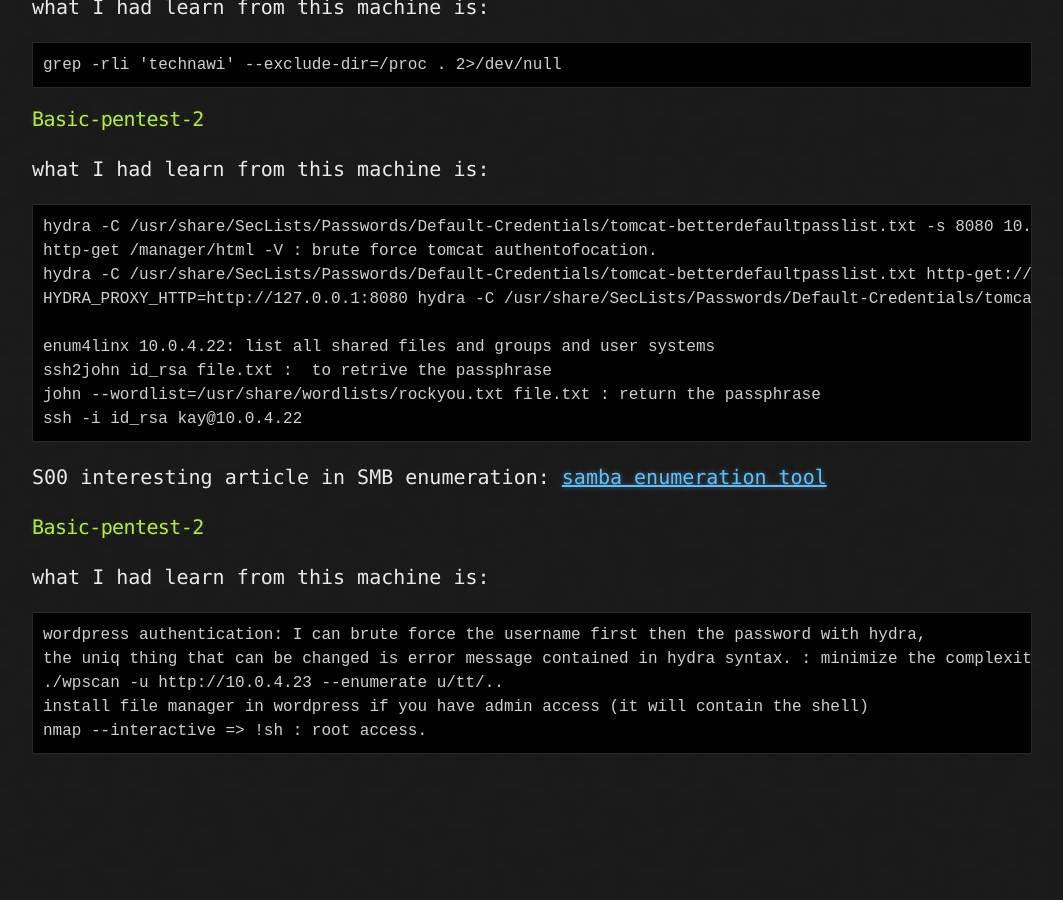
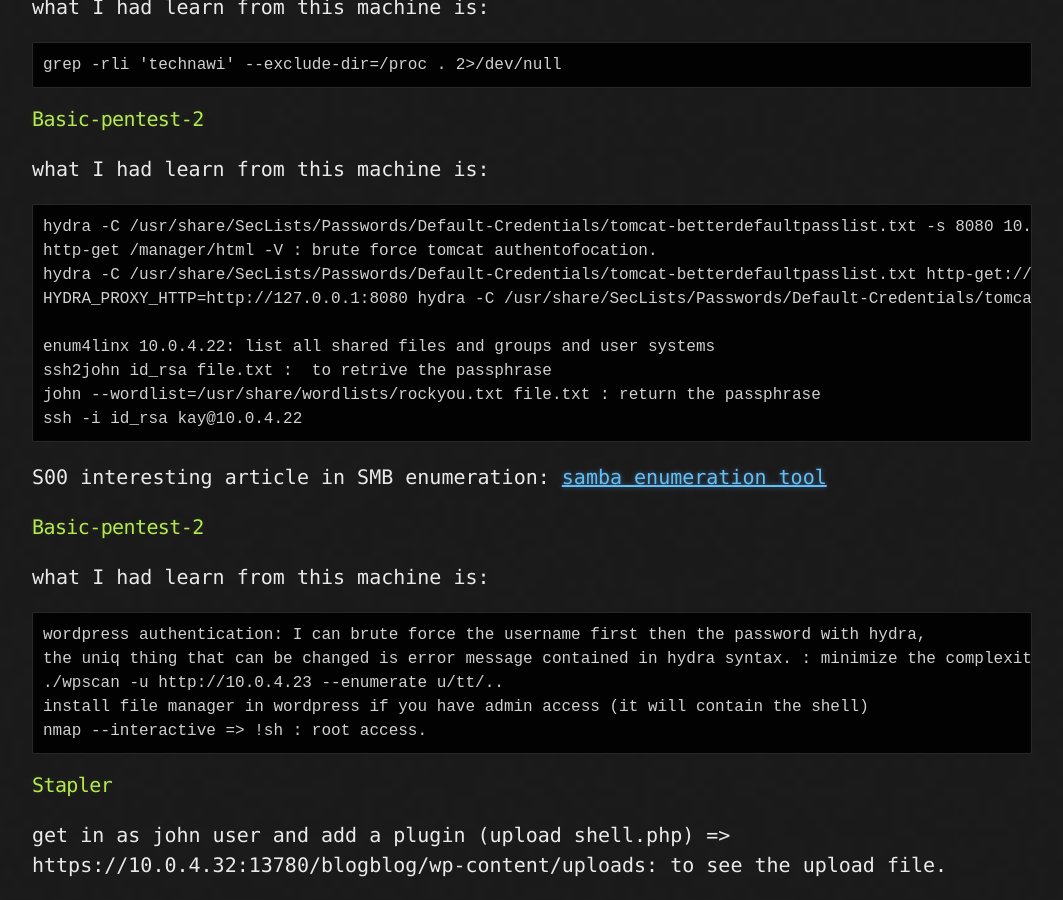
Before and after one commit to rajoul/rajoul.github.io, a Jekyll site: the page built from day_tool/daily_commande.md, in a window 1280 px wide and 900 px high, scrolled down 2233 px. Shown: the whole window, without its empty margins (108-1171 px from the left). Built offline with Jekyll 4.4.1, drawn with Linux system fonts in a browser that asks for light colours; our own code applies the rules of GitHub Pages for plain Markdown files; before the commit the page ends 3007 px from its top, so only the background shows below that.

Commit message:
Update daily_commande.md

````diff
--- a/day_tool/daily_commande.md
+++ b/day_tool/daily_commande.md
@@ -95,3 +95,6 @@
 install file manager in wordpress if you have admin access (it will contain the shell)
 nmap --interactive => !sh : root access.
 ```
+#### Stapler
+get in as john user and add a plugin (upload shell.php)
+=> https://10.0.4.32:13780/blogblog/wp-content/uploads: to see the upload file.
````
